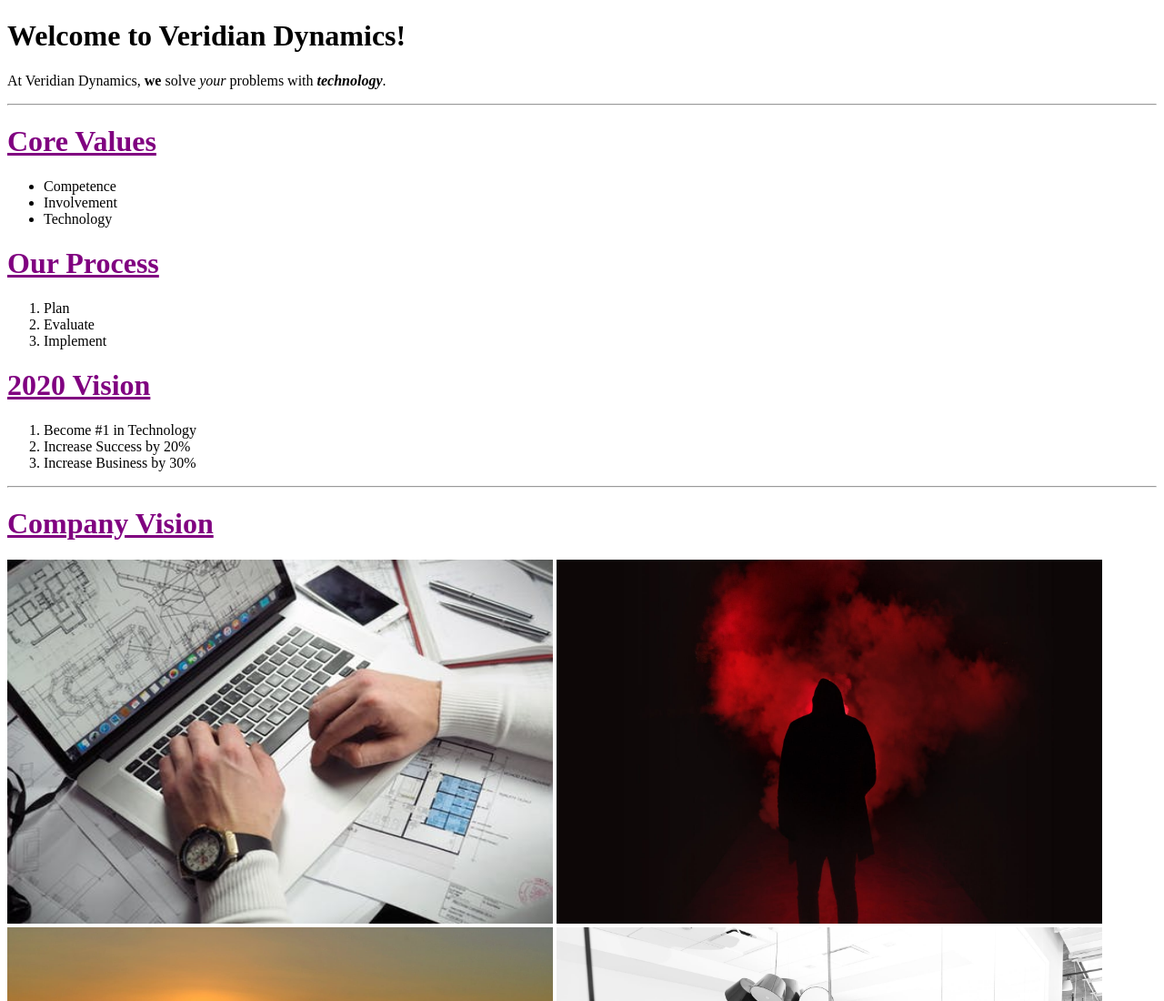
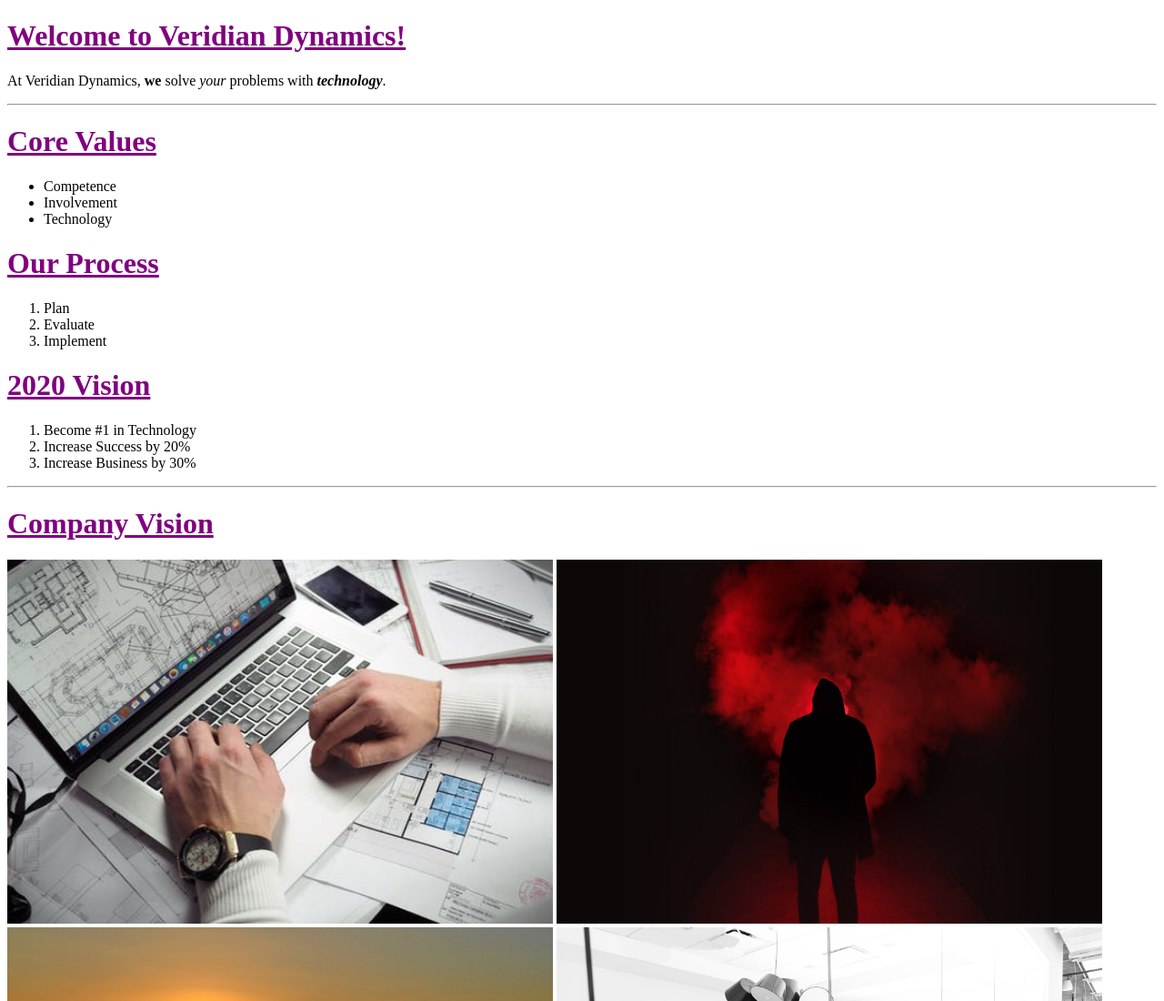
Before and after one commit to AnthonySanMiguel/codeup-web-exercises, a plain HTML site: page welcome.html in a window 1280 px wide. Shown: the top 1100 px of the page at 91% size. Drawn offline with Linux system fonts and the light colour scheme.

Commit message:
Added 'fancy-header' class to first <h1>.

```diff
--- a/welcome.html
+++ b/welcome.html
@@ -8,7 +8,7 @@
     <body>
         <header>
             <a id="top"></a>
-            <h1>Welcome to Veridian Dynamics!</h1>
+            <h1 class="fancy-header">Welcome to Veridian Dynamics!</h1>
             <p>At Veridian Dynamics, <strong>we</strong> solve <em>your</em> problems with <strong><em>technology</em></strong>.</p>
             <hr>
         </header>
```
